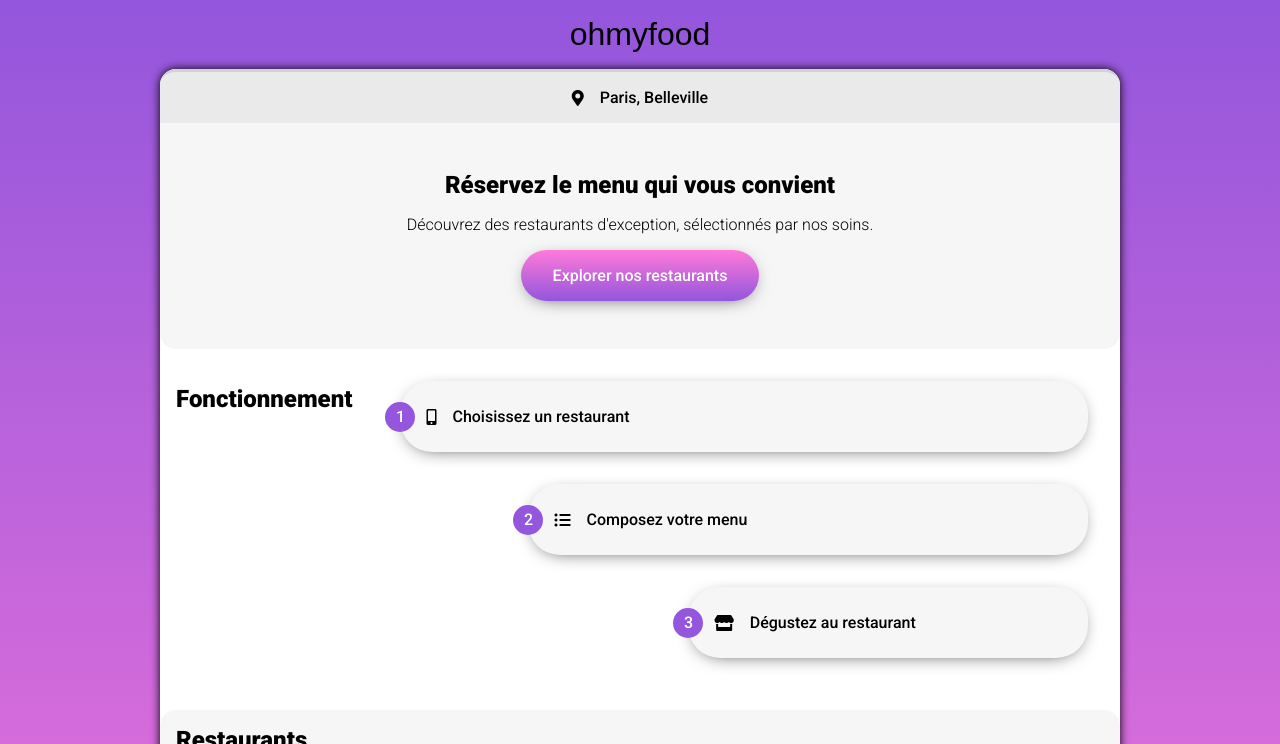
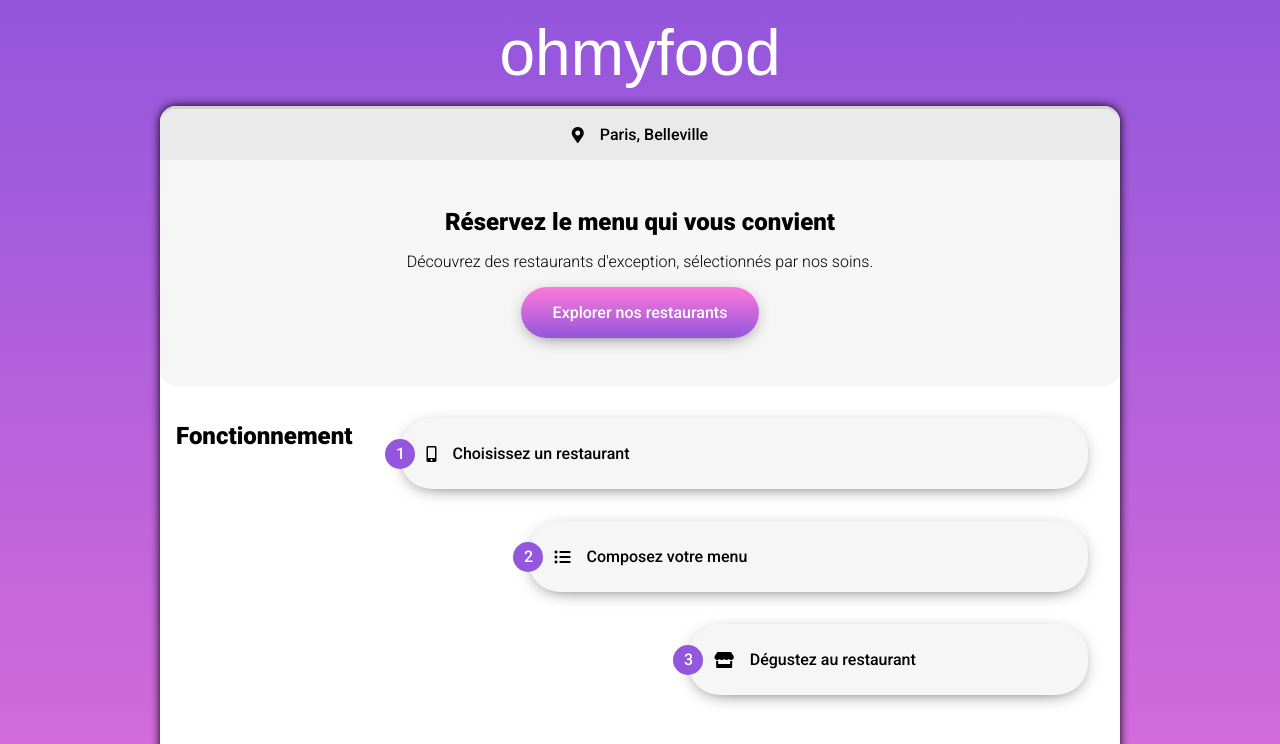
Before and after one commit to greg13013/P3_Ohmyfood, a website: page index.html in a window 1280 px wide. Shown: the top 744 px of the page. Drawn offline with Linux system fonts and the light colour scheme; a web font is replaced by a local one.

Commit message:
style: header ordinateur blanc + icon retour blanc

```diff
--- a/assets/sass/layout/header.scss
+++ b/assets/sass/layout/header.scss
@@ -7,6 +7,10 @@ header{
     margin: 0;
     text-align: center;
     width: 100%;
+    @include responsive(ordinateur){
+      color: white;
+      font-size: 4rem;
+    }
   }
   .fas{
     position: absolute;
@@ -14,5 +18,8 @@ header{
       font-size: 2rem;
       position: initial;
     }
+    @include responsive(ordinateur){
+      color: white;
+    }
   }
 }
```
Also changed, not shown: assets/css/style.css, 1 other file.
